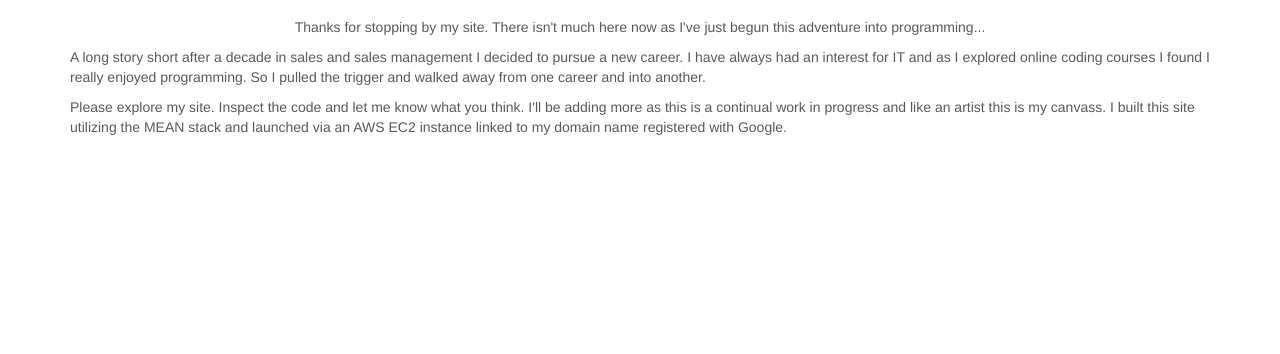
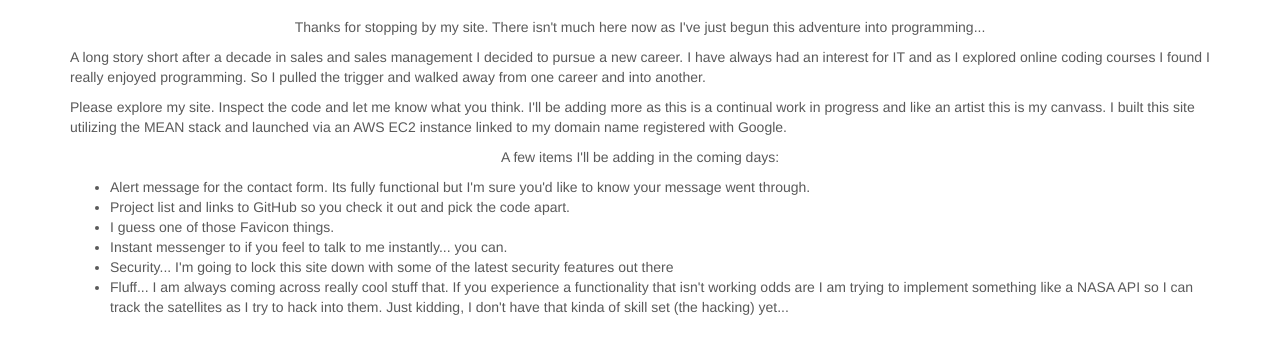
Before and after one commit to LANole/BridgemanLive0.1.1, a website: page client/index.html at #/about/ in a window 1280 px wide. Shown: the part 760-1114 px from the top of the page. Before the commit the page ends 947 px from the top, so only its background shows below. Drawn offline with Linux system fonts and the light colour scheme.

Commit message:
added more to about me page and corrected syntax error on developer page

```diff
--- a/client/partials/about.html
+++ b/client/partials/about.html
@@ -2,4 +2,14 @@
 	<p class="text-center">Thanks for stopping by my site. There isn't much here now as I've just begun this adventure into programming...</p>
 	<p class="text-left">A long story short after a decade in sales and sales management I decided to pursue a new career. I have always had an interest for IT and as I explored online coding courses I found I really enjoyed programming. So I pulled the trigger and walked away from one career and into another. </p>
 	<p class="text-left">Please explore my site. Inspect the code and let me know what you think. I'll be adding more as this is a continual work in progress and like an artist this is my canvass. I built this site utilizing the MEAN stack and launched via an AWS EC2 instance linked to my domain name registered with Google. </p>
+	<p class="text-center">A few items I'll be adding in the coming days:
+		<ul>
+			<li>Alert message for the contact form. Its fully functional but I'm sure you'd like to know your message went through.</li>
+			<li>Project list and links to GitHub so you check it out and pick the code apart.</li>
+			<li>I guess one of those Favicon things.</li>
+			<li>Instant messenger to if you feel to talk to me instantly... you can.</li>
+			<li>Security... I'm going to lock this site down with some of the latest security features out there</li>
+			<li>Fluff... I am always coming across really cool stuff that. If you experience a functionality that isn't working odds are I am trying to implement something like a NASA API so I can track the satellites as I try to hack into them. Just kidding, I don't have that kinda of skill set (the hacking) yet...</li>
+		</ul>
+	</p>
 </div>
```
Also changed, not shown: client/partials/developer.html (+1 -1 lines).
